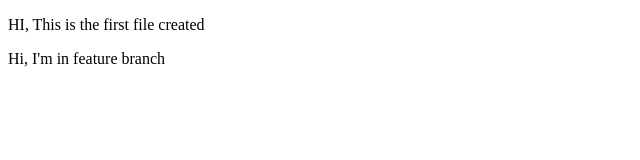
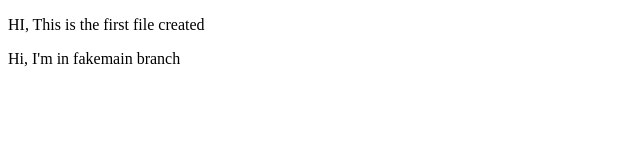
Before and after one commit to DarshitaJjw/DEMO-Repo, a plain HTML site: page index.html in a window 1280 px wide. Shown: the full height of the page, 0-640 px from the left. Drawn offline with Linux system fonts and the light colour scheme.

```diff
--- a/index.html
+++ b/index.html
@@ -7,6 +7,6 @@
 </head>
 <body>
     <p>HI, This is the first file created</p>
-    <p>Hi, I'm in feature branch</p>
+    <p>Hi, I'm in fakemain branch</p>
 </body>
 </html>
```
